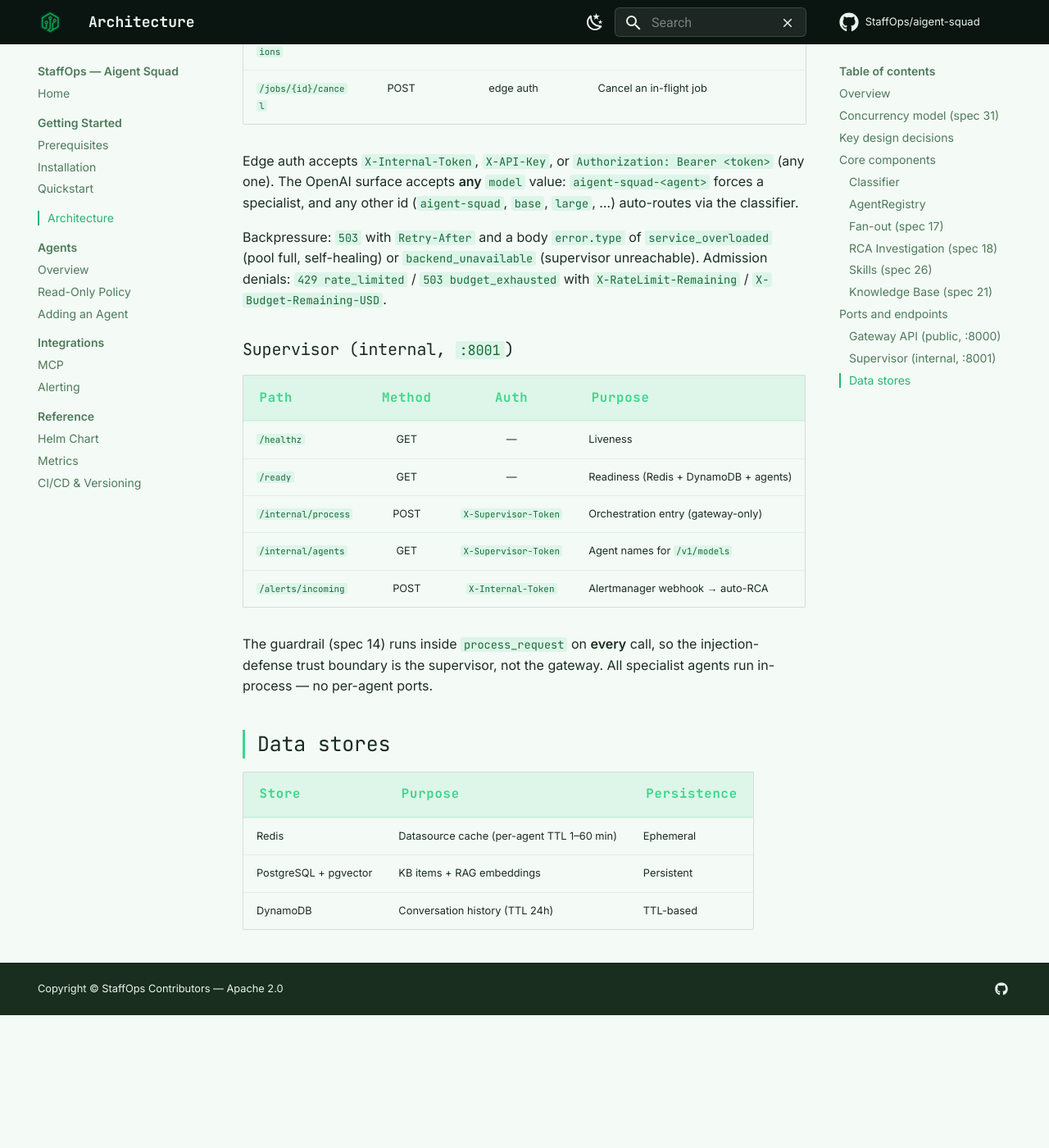
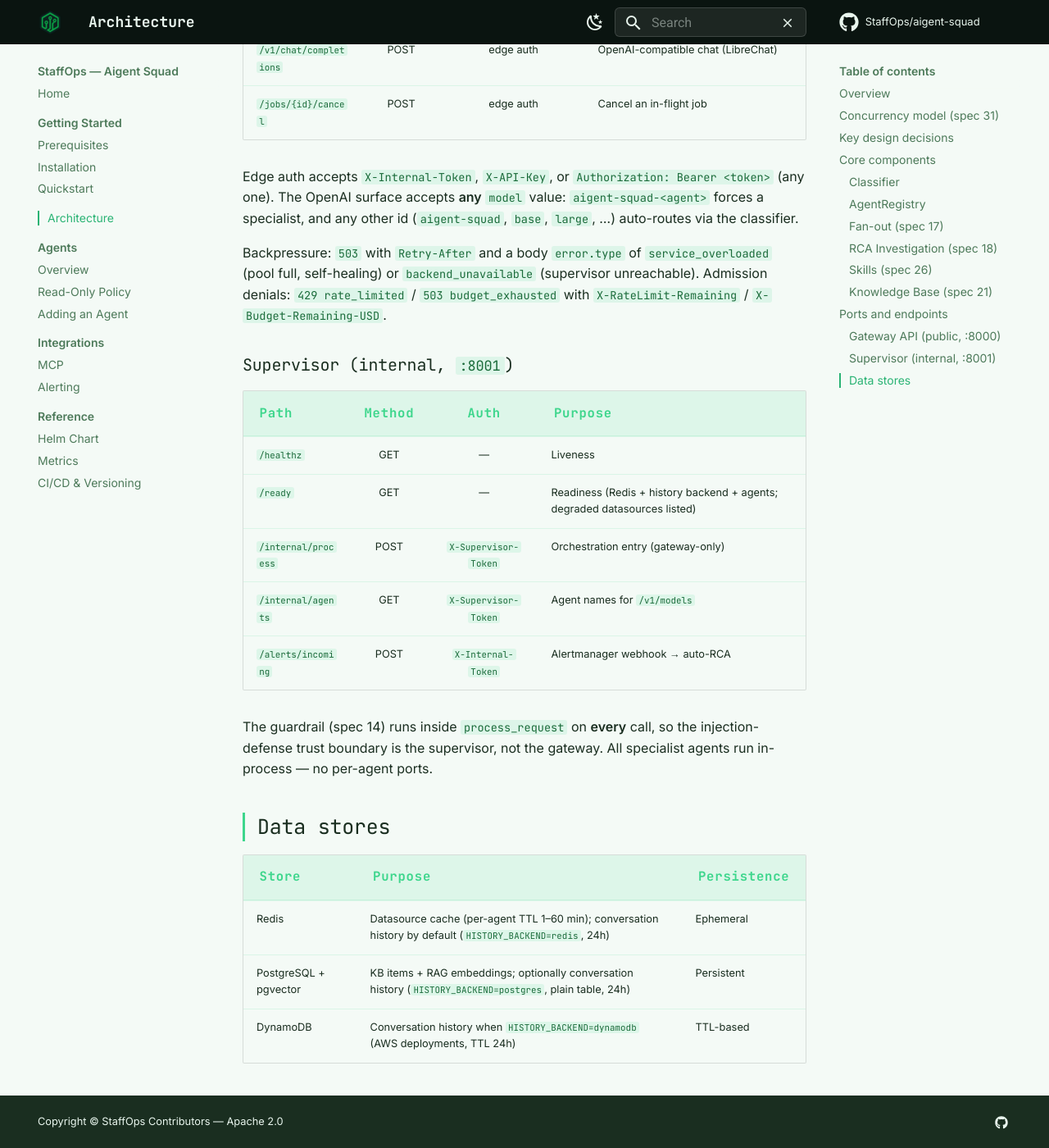
Before and after one commit to StaffOps/aigent-squad, an MkDocs documentation site: the page built from docs/site/architecture.md, in a window 1280 px wide and 1400 px high, scrolled down 4153 px. Shown: the whole window at 82% size. Built offline with MkDocs 1.6.1 and Material for MkDocs 9.7.7, drawn with Linux system fonts in a browser that asks for light colours; comment, search, counter and statistics services are not loaded; before the commit the page ends 5391 px from its top, so only the background shows below that; some of the changed text lies outside the part shown.

Commit message:
docs(spec-46): close phases 3-4 — architecture, release check, tasks
Architecture doc reflects HISTORY_BACKEND (Redis default, DynamoDB/Postgres
opt-in) and the degraded datasources in /ready; RELEASE.md overlay phase checks
the spec 46 settings; tasks T11-T15 marked with the chart branch and the live
off-AWS verification evidence.

````diff
--- a/docs/site/architecture.md
+++ b/docs/site/architecture.md
@@ -47,7 +47,8 @@ just function calls.
          │          │           │            │
     ┌────────┐ ┌────────┐ ┌─────────┐ ┌──────────────┐
     │ Redis  │ │Postgres│ │DynamoDB │ │ OTel Collect.│
-    │ cache  │ │pgvector│ │(history)│ │  → Prometheus│
+    │cache + │ │pgvector│ │(history,│ │  → Prometheus│
+    │history │ │        │ │ opt-in) │ │              │
     └────────┘ └────────┘ └─────────┘ └──────────────┘
 ```
 
@@ -142,7 +143,7 @@ Backpressure: `503` with `Retry-After` and a body `error.type` of
 | Path | Method | Auth | Purpose |
 |------|:------:|:----:|---------|
 | `/healthz` | GET | — | Liveness |
-| `/ready` | GET | — | Readiness (Redis + DynamoDB + agents) |
+| `/ready` | GET | — | Readiness (Redis + history backend + agents; degraded datasources listed) |
 | `/internal/process` | POST | `X-Supervisor-Token` | Orchestration entry (gateway-only) |
 | `/internal/agents` | GET | `X-Supervisor-Token` | Agent names for `/v1/models` |
 | `/alerts/incoming` | POST | `X-Internal-Token` | Alertmanager webhook → auto-RCA |
@@ -155,6 +156,6 @@ specialist agents run in-process — no per-agent ports.
 
 | Store | Purpose | Persistence |
 |-------|---------|-------------|
-| Redis | Datasource cache (per-agent TTL 1–60 min) | Ephemeral |
-| PostgreSQL + pgvector | KB items + RAG embeddings | Persistent |
-| DynamoDB | Conversation history (TTL 24h) | TTL-based |
+| Redis | Datasource cache (per-agent TTL 1–60 min); conversation history by default (`HISTORY_BACKEND=redis`, 24h) | Ephemeral |
+| PostgreSQL + pgvector | KB items + RAG embeddings; optionally conversation history (`HISTORY_BACKEND=postgres`, plain table, 24h) | Persistent |
+| DynamoDB | Conversation history when `HISTORY_BACKEND=dynamodb` (AWS deployments, TTL 24h) | TTL-based |
````
Also changed, not shown: RELEASE.md (+8 -2 lines), specs/46-portable-deployment-profiles/tasks.md (+22 -5 lines).
